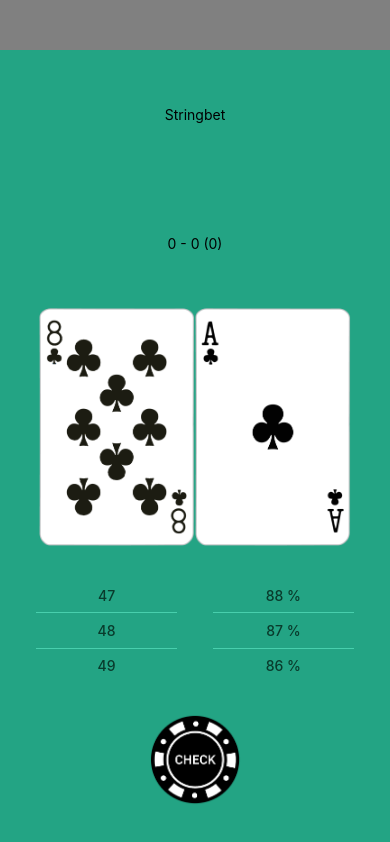
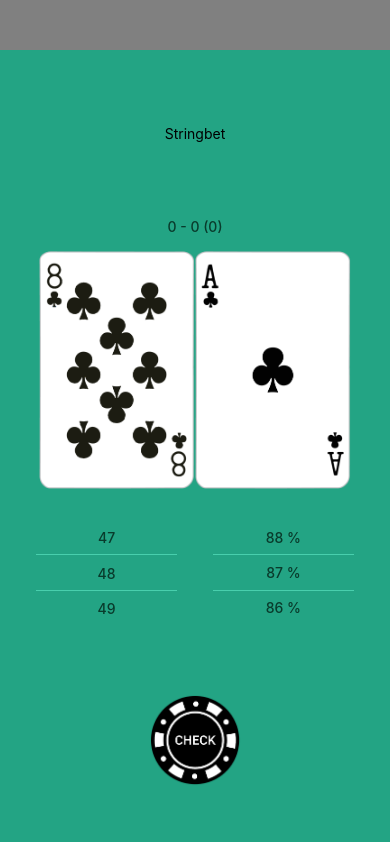
Before and after one commit to roblll/stringbet, a React Native app: screen / in a window 390 px wide. Built offline with nearby package versions, Linux system fonts and the light colour scheme.

Commit message:
Update App.tsx and Stats.tsx to change style and location of stats

```diff
--- a/App.tsx
+++ b/App.tsx
@@ -146,8 +146,8 @@ const App = () => {
       <Banner />
       <View style={styles.headerContainer}>
         <Title />
-        <Stats correct={correct} guesses={guesses} streak={streak} />
       </View>
+      <Stats correct={correct} guesses={guesses} streak={streak} />
       <View style={styles.cardsContainer}>
         <Card rank={card1.rank} suit={card1.suit} />
         <Card rank={card2.rank} suit={card2.suit} />
@@ -185,21 +185,20 @@ const styles = StyleSheet.create({
     justifyContent: 'center',
   },
   headerContainer: {
-    flex: 3,
+    flex: 1,
   },
   cardsContainer: {
-    flex: 3,
     flexDirection: 'row',
   },
   controlsContainer: {
-    flex: 1.5,
+    flex: 1,
     flexDirection: 'row',
     justifyContent: 'space-evenly',
     alignItems: 'center',
     width: '100%',
   },
   buttonContainer: {
-    flex: 1.5,
+    flex: 1,
     marginBottom: 20,
     justifyContent: 'center',
     alignItems: 'center'
--- a/components/Stats.tsx
+++ b/components/Stats.tsx
@@ -10,16 +10,18 @@ type Props = {
 const Stats: React.FC<Props> = ({ streak, correct, guesses }) => {
   return (
     <View style={styles.container}>
-      <Text>{`${correct} - ${guesses} (${streak})`}</Text>
+      <Text style={styles.content}>{`${correct} - ${guesses} (${streak})`}</Text>
     </View>
   );
 }
 
 const styles = StyleSheet.create({
   container: {
-    flex: 1,
-    justifyContent: 'center',
-    alignItems: 'center'
+    marginBottom: 16,
+  },
+  content: {
+    color: '#093b2c',
+    fontWeight: '500',
   }
 })
 
```
